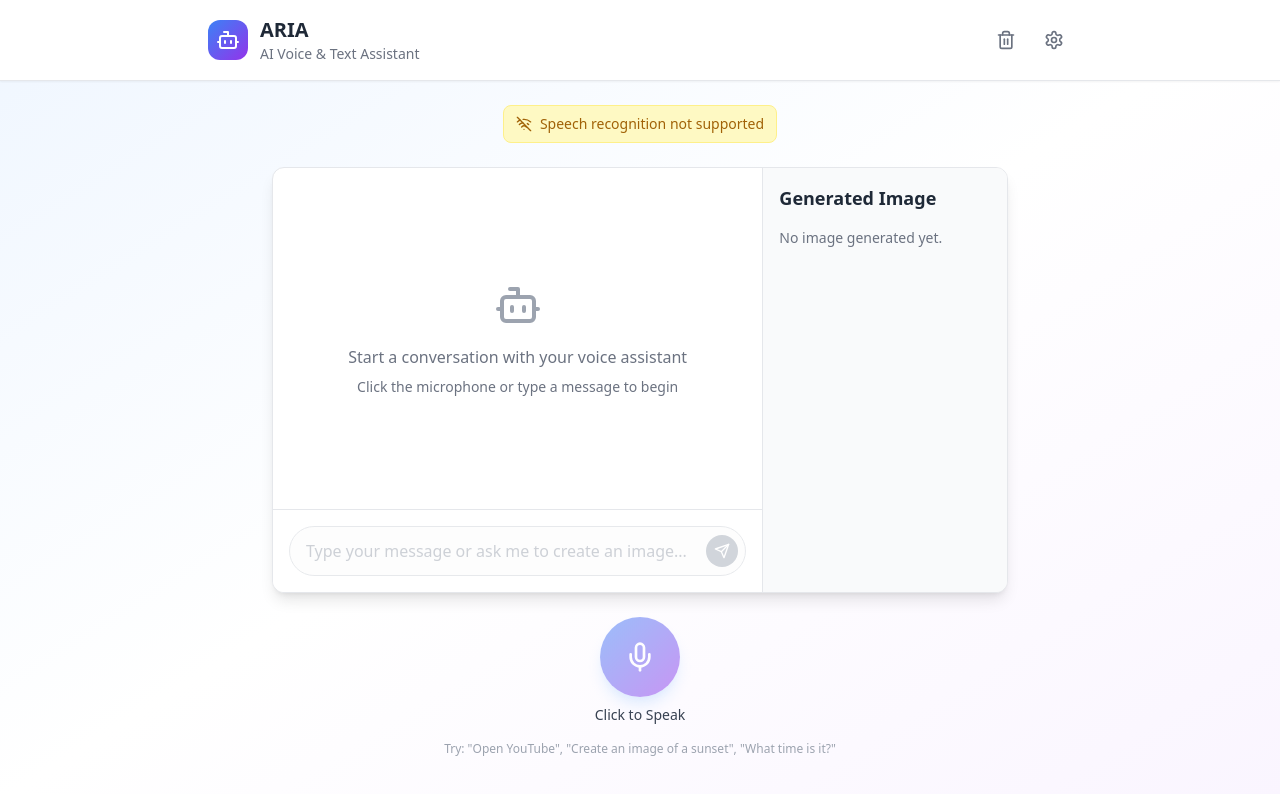
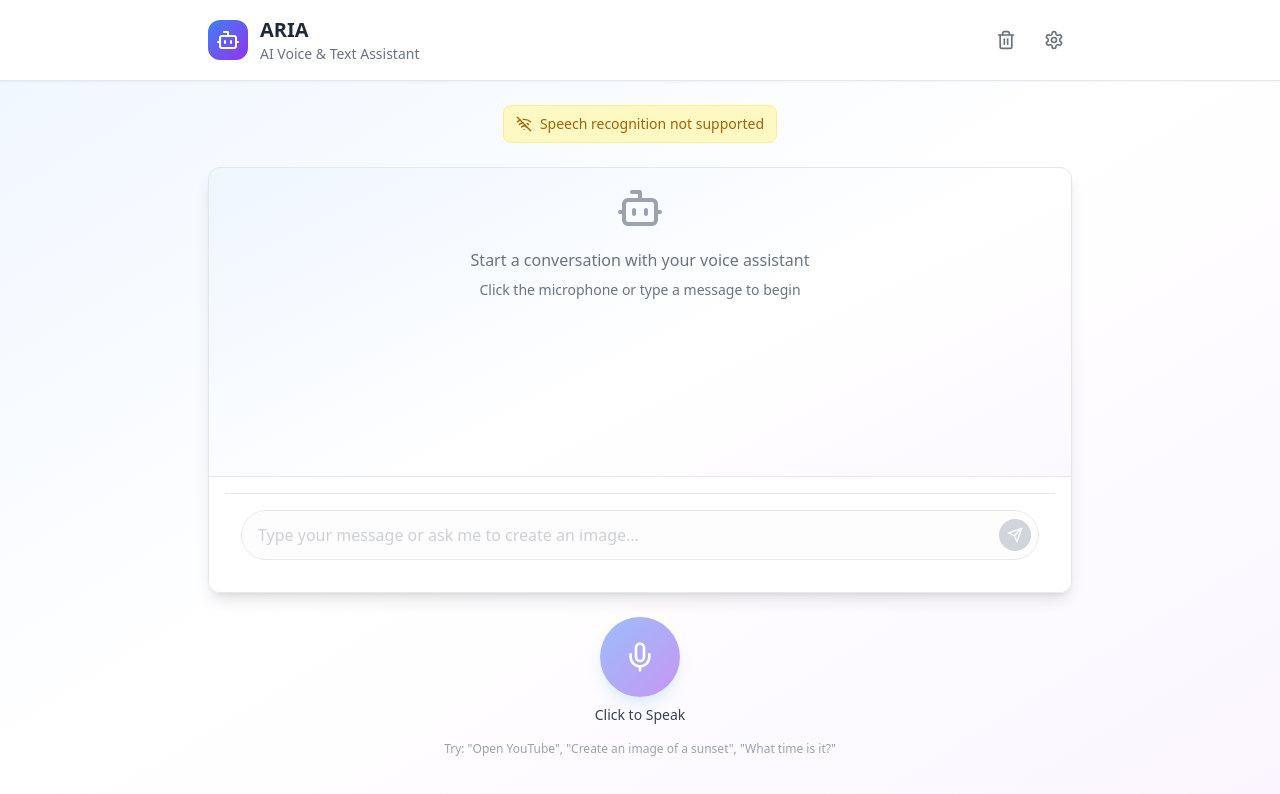
Before and after one commit to saikrishna5655/ARIA-AI-Voice-Text-Assistant, a React (Vite) app: page / in a window 1280 px wide. Shown: the top 794 px of the page. Built offline with nearby package versions, Linux system fonts and the light colour scheme.

Commit message:
Updated App.tsx to modernize chat interface and added auto-scroll functionality

```diff
--- a/src/App.tsx
+++ b/src/App.tsx
@@ -1,4 +1,4 @@
-import React, { useState } from 'react';
+import React, { useState, useEffect } from 'react';
 import { useVoiceAssistant } from './hooks/useVoiceAssistant';
 import VoiceButton from './components/VoiceButton';
 import MessageList from './components/MessageList';
@@ -54,6 +54,14 @@ function App() {
     setError(null);
   };
 
+  // Scroll to bottom effect
+  useEffect(() => {
+    const chatContainer = document.getElementById('chat-container');
+    if (chatContainer) {
+      chatContainer.scrollTop = chatContainer.scrollHeight;
+    }
+  }, [messages]);
+
   return (
     <div className="min-h-screen bg-gradient-to-br from-blue-50 via-white to-purple-50">
       {/* Header */}
@@ -89,7 +97,7 @@ function App() {
       </header>
 
       {/* Main Content */}
-      <main className="max-w-3xl mx-auto px-4 py-6 h-[calc(100vh-100px)] flex flex-col">
+      <main className="max-w-4xl mx-auto px-4 py-6 h-[calc(100vh-100px)] flex flex-col">
         {/* Status Bar */}
         <div className="mb-6 flex justify-center">
           <StatusIndicator
@@ -100,27 +108,19 @@ function App() {
           />
         </div>
 
-        {/* Messages and Image Box */}
-        <div className="flex-1 bg-white rounded-xl shadow-lg border border-gray-200 flex flex-row overflow-hidden mb-6">
-          <div className="flex-1 flex flex-col">
+        {/* Chat Interface */}
+        <div className="flex-1 bg-gradient-to-br from-blue-50 via-white to-purple-50 rounded-xl shadow-lg border border-gray-200 overflow-hidden mb-6">
+          <div className="flex flex-col h-full">
+            <div className="flex-1 overflow-y-auto p-4" id="chat-container">
               <MessageList messages={messages} />
+            </div>
+            <div className="p-4 bg-white border-t border-gray-200">
               <TextInput
                 onSendMessage={handleTextMessage}
                 disabled={!isSupported}
                 isProcessing={isProcessing}
               />
             </div>
-          <div className="w-1/3 bg-gray-50 border-l border-gray-200 p-4">
-            <h3 className="text-lg font-semibold text-gray-800 mb-4">Generated Image</h3>
-            {messages.some((msg) => msg.imageUrl) ? (
-              <img
-                src={messages.find((msg) => msg.imageUrl)?.imageUrl}
-                alt="Generated content"
-                className="w-full h-auto rounded-lg shadow-md"
-              />
-            ) : (
-              <p className="text-sm text-gray-500">No image generated yet.</p>
-            )}
           </div>
         </div>
 
```
Lines whose indentation alone changed are shown as unchanged.
